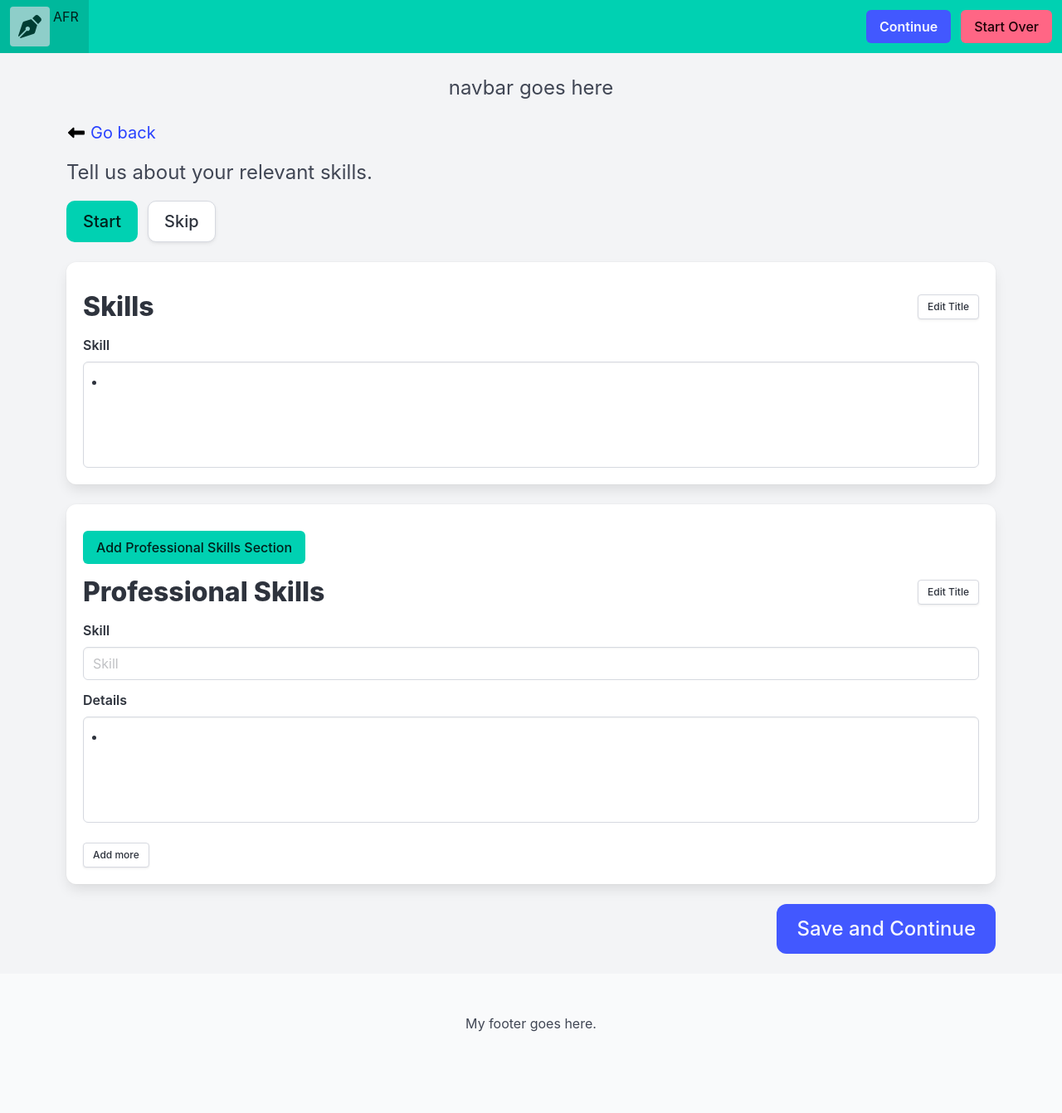
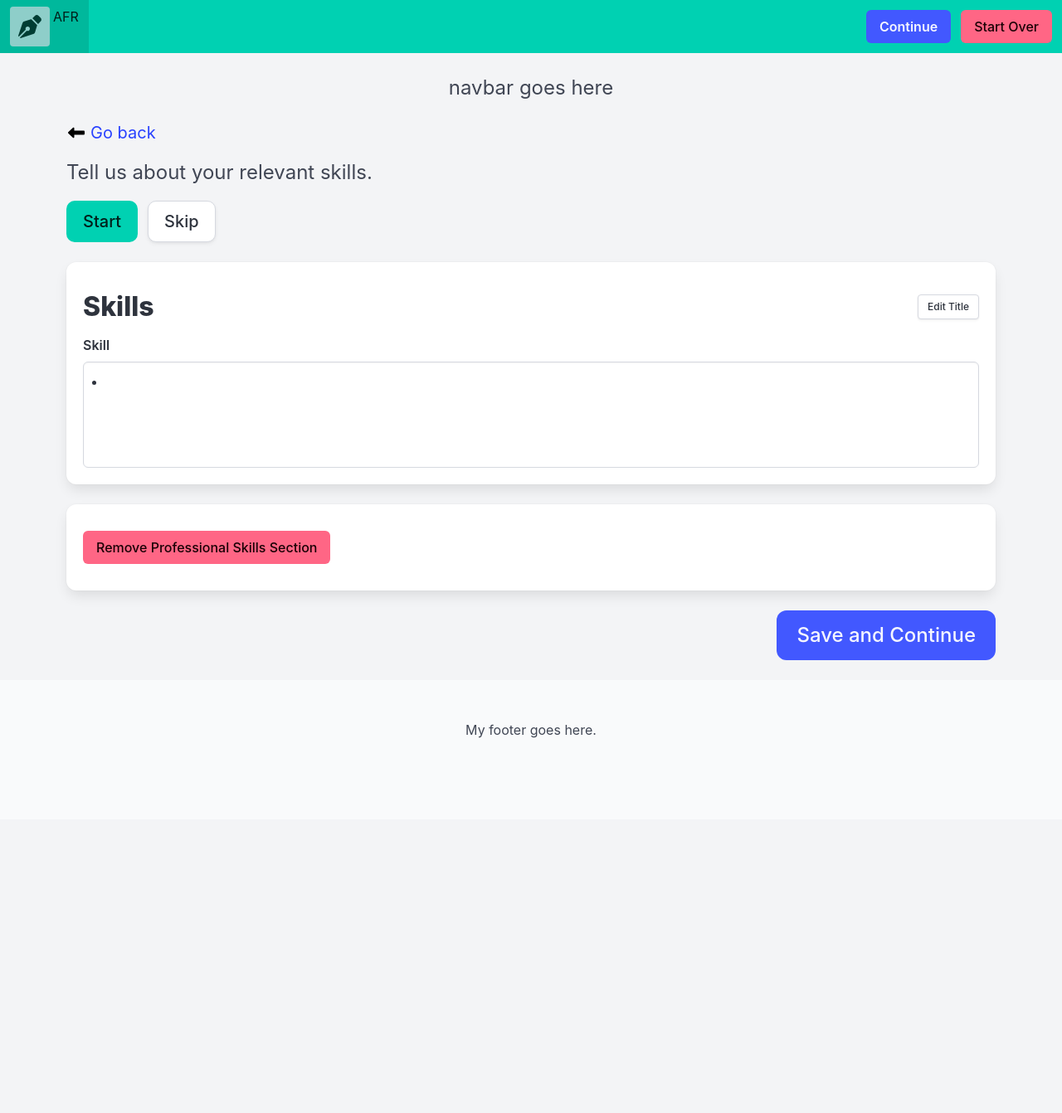
Before and after one commit to HeirOfNorton/alwaysfreeresume, a Jekyll site: the page built from pages/skills.html, in a window 1280 px wide. Shown: the whole page at 83% size. Built offline with Jekyll 4.4.1, drawn with Linux system fonts in a browser that asks for light colours; after the commit the page ends 988 px from its top, so only the background shows below that.

Commit message:
Got skipped backwards.

```diff
--- a/_layouts/form.html
+++ b/_layouts/form.html
@@ -40,10 +40,10 @@ layout: page
             {%- endif %}
             {% if form.skippable %}
                 <div class="block buttons my-3">
-                    <button class="button is-primary" x-show="self.skipped" @click="self.skipped=false">Add {{ form.title }} Section</button>
-                    <button class="button is-danger" x-show="!self.skipped" @click="self.skipped=true">Remove {{ form.title }} Section</button>
+                    <button class="button is-primary" x-show="!self.skipped" @click="self.skipped=false">Add {{ form.title }} Section</button>
+                    <button class="button is-danger" x-show="self.skipped" @click="self.skipped=true">Remove {{ form.title }} Section</button>
                 </div>
-                <div x-show="self.skipped">
+                <div x-show="!self.skipped">
             {% endif %}
             <div x-data="{ editing: false }">
                 <header class="block level my-4">
```
